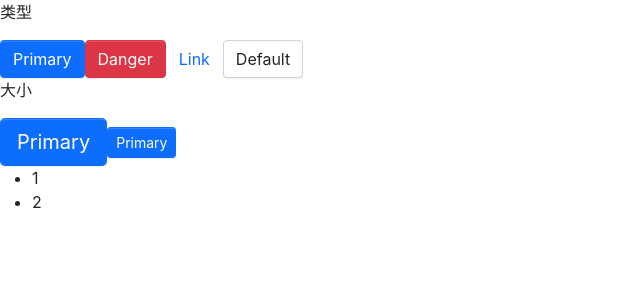
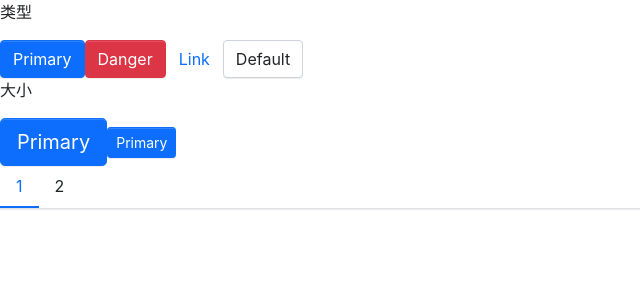
Before and after one commit to icecreamk/componetLibrary, a React (Create React App) app in the folder my-app/: page / in a window 1280 px wide. Shown: the top 300 px of the page, without its empty margins (0-640 px from the left). Built offline with nearby package versions, Linux system fonts and the light colour scheme.

Commit message:
menu 样式

```diff
--- a/my-app/src/components/Menu/_style.scss
+++ b/my-app/src/components/Menu/_style.scss
@@ -0,0 +1,98 @@
+.viking-menu {
+    display: flex;
+    flex-wrap: wrap;
+    padding-left: 0;
+    margin-bottom: 30px;
+    list-style: none;
+    border-bottom: $menu-border-width solid $menu-border-color;
+    box-shadow: $menu-box-shadow;
+    >.menu-item {
+      padding: $menu-item-padding-y $menu-item-padding-x;
+      cursor: pointer;
+      transition: $menu-transition;
+      &:hover, &:focus {
+        text-decoration: none;
+      }
+      &.is-disabled {
+        color: $menu-item-disabled-color;
+        pointer-events: none;
+        cursor: default;
+      }
+      &.is-active, &:hover {
+        color: $menu-item-active-color;
+        border-bottom: $menu-item-active-border-width solid $menu-item-active-color;
+      }
+    }
+    .submenu-item {
+      position: relative;
+      .submenu-title {
+        display: flex;
+        align-items: center;
+      }
+      .arrow-icon {
+        transition: transform .25s ease-in-out;
+        margin-left: 3px;
+      }
+      &:hover {
+        .arrow-icon {
+          transform: rotate(180deg);
+        }
+      }
+    }
+    .is-vertical {
+      .arrow-icon {
+        transform: rotate(0deg) !important;
+      }
+    }
+    .is-vertical.is-opened {
+      .arrow-icon {
+        transform: rotate(180deg) !important;
+      }
+    }
+    .viking-submenu {
+      //display: none;
+      list-style:none;
+      padding-left: 0;
+      white-space: nowrap;
+      //transition: $menu-transition;
+      .menu-item {
+        padding: $menu-item-padding-y $menu-item-padding-x;
+        cursor: pointer;
+        transition: $menu-transition;
+        color: $body-color;
+        &.is-active, &:hover {
+          color: $menu-item-active-color !important;
+        }
+      }
+    }
+    .viking-submenu.menu-opened {
+      //display: block;
+    }
+  }
+  .menu-horizontal {
+    >.menu-item {
+      border-bottom: $menu-item-active-border-width solid transparent;
+    }
+    .viking-submenu {
+      position: absolute;
+      background: $white;
+      z-index: 100;
+      top: calc(100% + 8px);
+      left: 0;
+      border: $menu-border-width solid $menu-border-color;
+      box-shadow: $submenu-box-shadow;
+    }
+  }
+  .menu-vertical {
+    flex-direction: column;
+    border-bottom: 0px;
+    margin: 10px 20px;
+    border-right: $menu-border-width solid $menu-border-color;
+    >.menu-item {
+      border-left: $menu-item-active-border-width solid transparent;
+      &.is-active, &:hover {
+        border-bottom: 0px;
+        border-left: $menu-item-active-border-width solid $menu-item-active-color;
+      }
+    }
+  }
```
